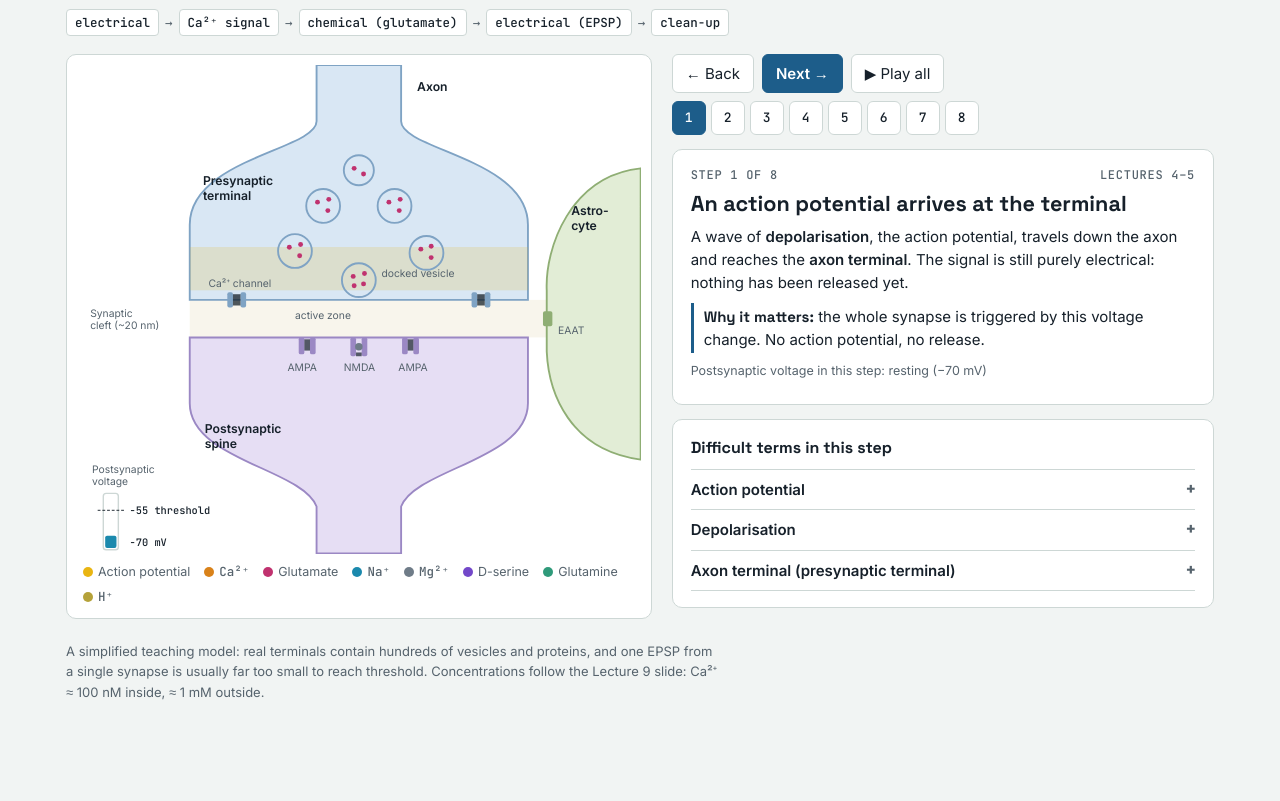
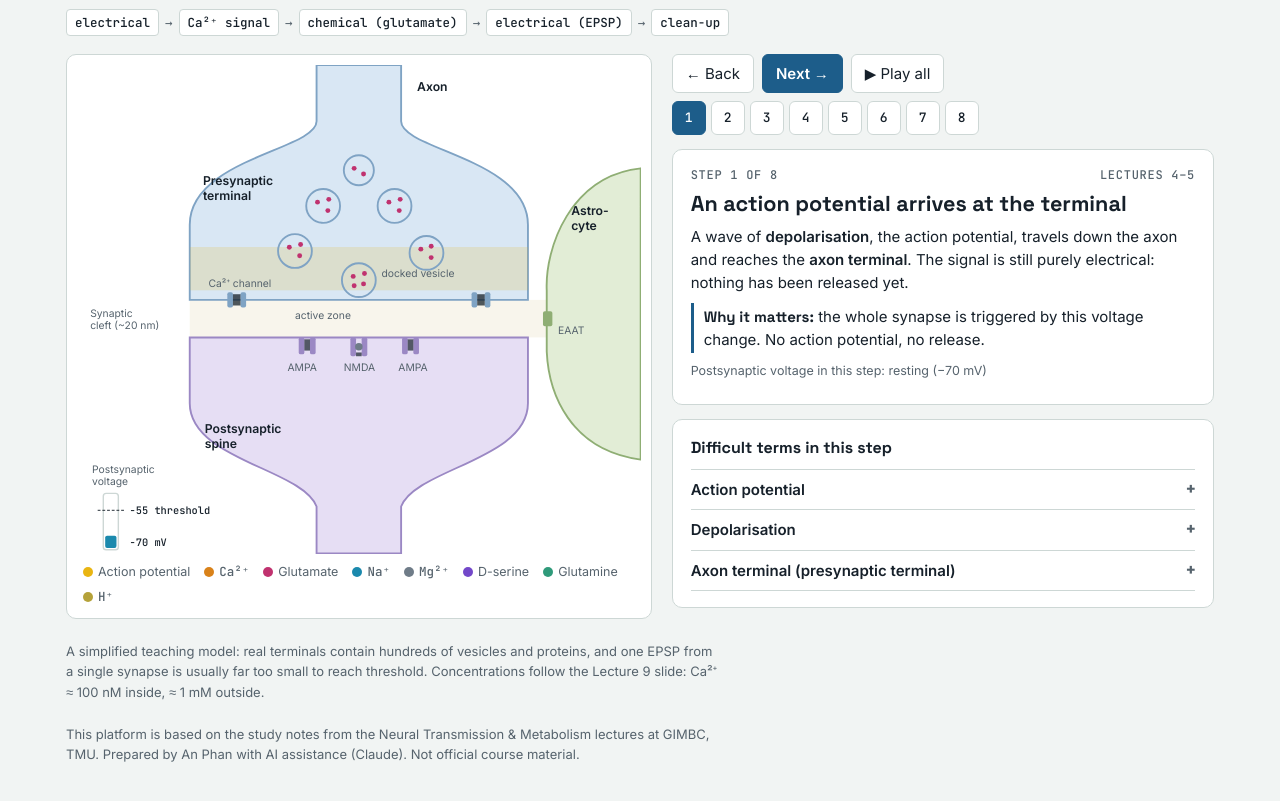
Before and after one commit to An-Phan2507/gimbc-hub, a plain HTML site: page chemical_synapse.html in a window 1280 px wide. Shown: the part 163-964 px from the top of the page. Before the commit the page ends 905 px from the top, so only its background shows below. Drawn offline with Linux system fonts and the light colour scheme.

Commit message:
Update chemical_synapse.html

```diff
--- a/chemical_synapse.html
+++ b/chemical_synapse.html
@@ -212,6 +212,7 @@ svg.fused #vesDock { opacity: .25; }
   </div>
 
   <footer>A simplified teaching model: real terminals contain hundreds of vesicles and proteins, and one EPSP from a single synapse is usually far too small to reach threshold. Concentrations follow the Lecture 9 slide: Ca²⁺ ≈ 100 nM inside, ≈ 1 mM outside.</footer>
+  <footer>This platform is based on the study notes from the Neural Transmission & Metabolism lectures at GIMBC, TMU. Prepared by An Phan with AI assistance (Claude). Not official course material.<footer>
 </div>
 
 <script>
```
